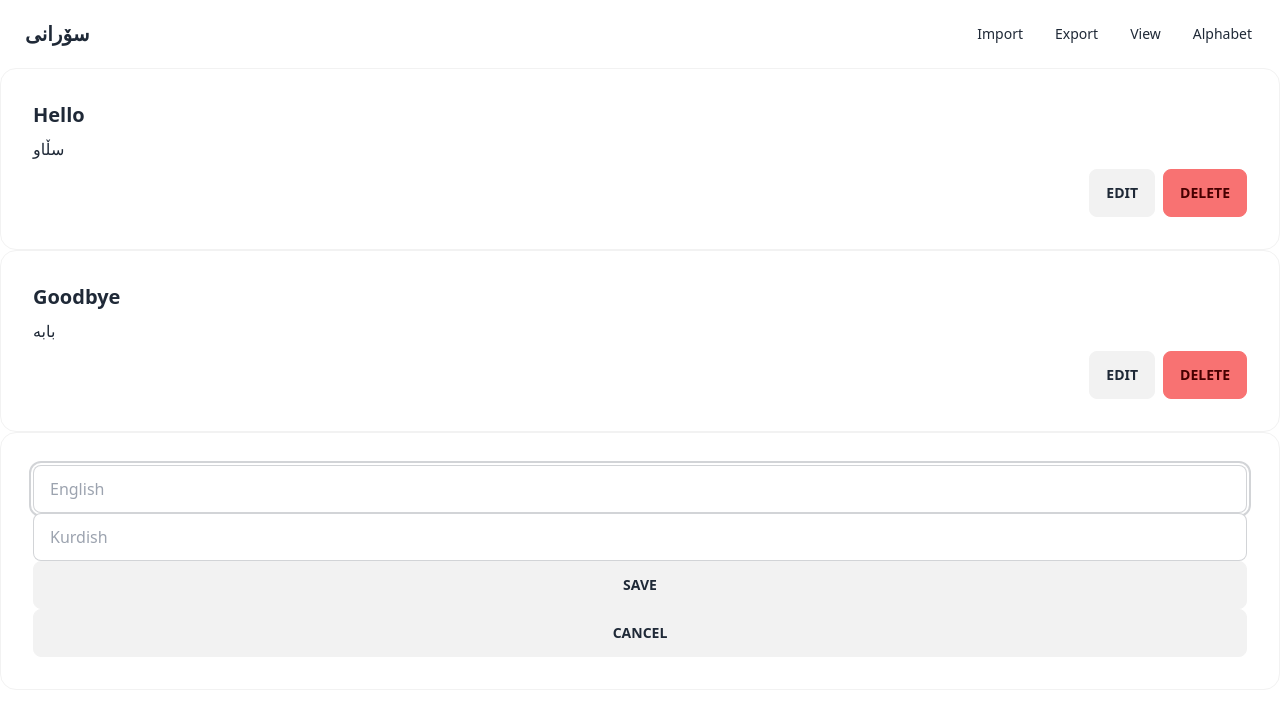
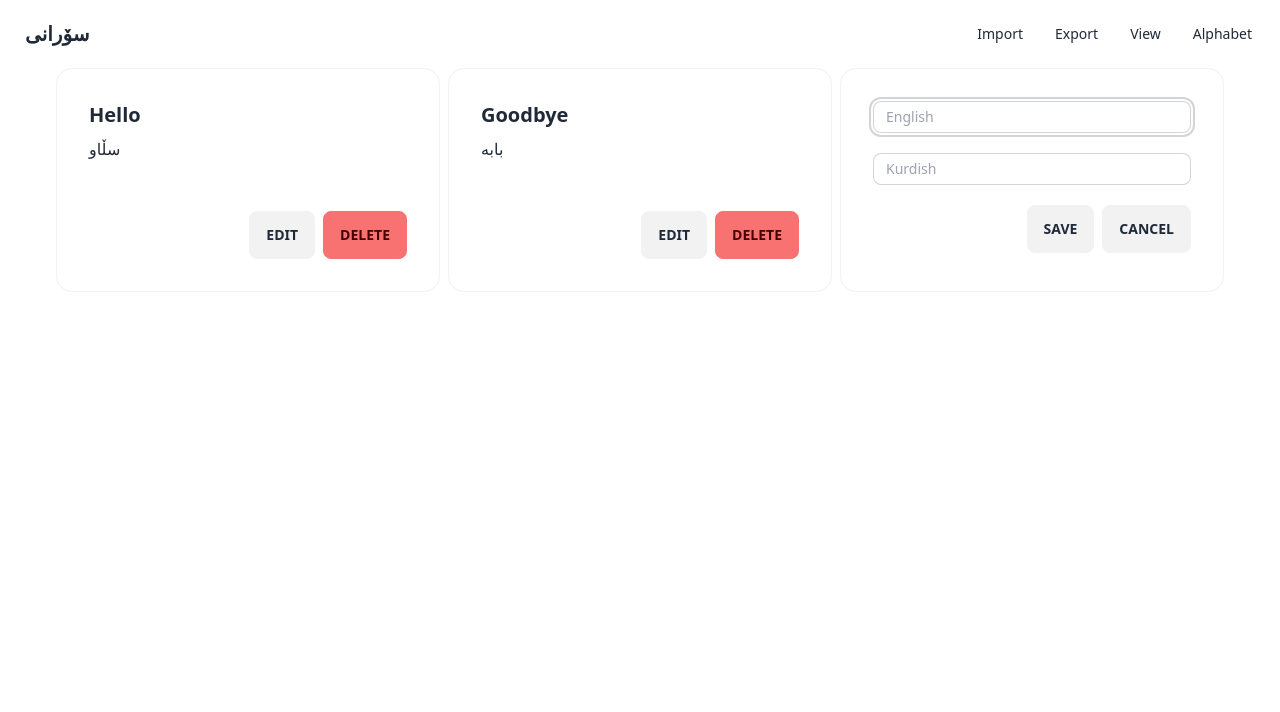
Before and after one commit to imyp/sorani-cards, a React (Vite) app: page / in a window 1280 px wide. Both pictures are taken after a click on the button "ADD CARD". Shown: the top 712 px of the page. Built offline with nearby package versions, Linux system fonts and the light colour scheme.

Commit message:
add extra styling for cards

```diff
--- a/src/App.tsx
+++ b/src/App.tsx
@@ -88,7 +88,7 @@ function Card({ cardData, editCard, removeCard }: CardProps) {
       setEditing={setEditing}
     />
   ) : (
-    <div className="card bordered">
+    <div className="card w-96 h-56 bordered">
       <div className="card-body">
         <h2 className="card-title">{cardData.english}</h2>
         <p>{cardData.kurdish}</p>
@@ -116,7 +116,8 @@ interface ShowProps {
 function Show({ cardsData, addCard, removeCard, editCard }: ShowProps) {
   const [adding, setAdding] = useState(false);
   return (
-    <>
+    <div className="flex flex-col items-center gap-5">
+      <div className="flex flex-col gap-2 items-center lg:justify-center lg:flex-row lg:flex-wrap">
         {cardsData.map((cardData) => (
           <Card
             key={cardData.id}
@@ -125,14 +126,14 @@ function Show({ cardsData, addCard, removeCard, editCard }: ShowProps) {
             editCard={editCard}
           />
         ))}
-      {adding ? (
-        <EditOrAdd addCard={addCard} setEditing={setAdding} />
-      ) : (
-        <button className="btn" onClick={() => setAdding(true)}>
+        {adding && <EditOrAdd addCard={addCard} setEditing={setAdding} />}
+      </div>
+      {!adding && (
+        <button className="btn w-40" onClick={() => setAdding(true)}>
           Add card
         </button>
       )}
-    </>
+    </div>
   );
 }
 
@@ -162,26 +163,28 @@ function EditOrAdd({ cardData, editCard, addCard, setEditing }: EditProps) {
     setEditing(false);
   };
   return (
-    <div className="card bordered">
+    <div className="card bordered w-96 h-56">
       <div className="card-body">
-        <form className="form-control" onSubmit={submit}>
+        <form className="form-control gap-5" onSubmit={submit}>
           <input
             autoFocus
             type="text"
             placeholder="English"
-            className="input input-bordered"
+            className="input input-bordered input-sm"
             defaultValue={cardData ? cardData.english : ""}
           />
           <input
             type="text"
             placeholder="Kurdish"
-            className="input input-bordered"
+            className="input input-bordered input-sm"
             defaultValue={cardData ? cardData.kurdish : ""}
           />
+          <div className="card-actions justify-end">
             <button className="btn">Save</button>
             <button className="btn" onClick={() => setEditing(false)}>
               Cancel
             </button>
+          </div>
         </form>
       </div>
     </div>
@@ -212,15 +215,20 @@ function Import({ setCardsData, setState }: ImportProps) {
     }
   };
   return (
-    <div className="card bordered">
+    <div className="flex justify-center">
+      <div className="card bordered w-96 h-56">
         <div className="card-body">
+          <h2 className="card-title">Import</h2>
           <form className="form-control" onSubmit={submit}>
-          <input autoFocus type="file" />
+            <input autoFocus type="file" className="file-input file-input-bordered my-5" />
+            <div className="card-actions justify-end">
               <button className="btn">Import</button>
               <button className="btn" onClick={() => setState("view")}>
                 Cancel
               </button>
+            </div>
           </form>
+        </div>
       </div>
     </div>
   );
@@ -472,7 +480,7 @@ const letters: LetterInfo[] = [
 
 function Alphabet() {
   return (
-    <div className="flex flex-wrap">
+    <div className="flex flex-wrap gap-2 justify-center">
       {letters.map((letter, i) => (
         <label className="swap swap-flip">
           <input type="checkbox" />
```
Lines whose indentation alone changed are shown as unchanged.
